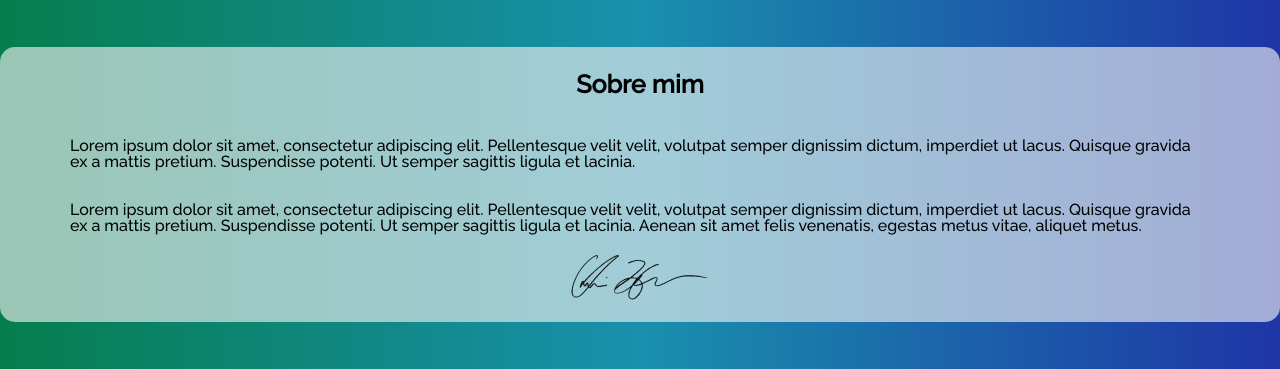
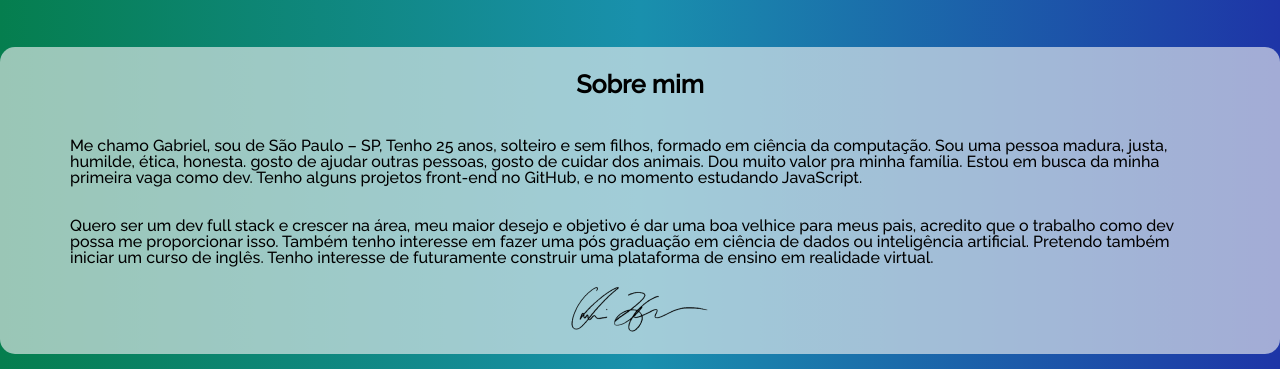
Before and after one commit to gabriellimaferreira/Portifolio, a plain HTML site: page index.html in a window 1280 px wide. Shown: the part 386-755 px from the top of the page. Drawn offline with nearby package versions, Linux system fonts and the light colour scheme.

Commit message:
Update index.html

```diff
--- a/index.html
+++ b/index.html
@@ -72,8 +72,8 @@
         <section class="about">
             <div class="about__container">
                 <h3 class="about__title">Sobre mim</h3>
-                <p class="about__paragraph">Lorem ipsum dolor sit amet, consectetur adipiscing elit. Pellentesque velit velit, volutpat semper dignissim dictum, imperdiet ut lacus. Quisque gravida ex a mattis pretium. Suspendisse potenti. Ut semper sagittis ligula et lacinia. </p>
-                <p class="about__paragraph">Lorem ipsum dolor sit amet, consectetur adipiscing elit. Pellentesque velit velit, volutpat semper dignissim dictum, imperdiet ut lacus. Quisque gravida ex a mattis pretium. Suspendisse potenti. Ut semper sagittis ligula et lacinia. Aenean sit amet felis venenatis, egestas metus vitae, aliquet metus.</p>
+                <p class="about__paragraph">Me chamo Gabriel, sou de São Paulo – SP, Tenho 25 anos, solteiro e sem filhos, formado em ciência da computação. Sou uma pessoa madura, justa, humilde, ética, honesta. gosto de ajudar outras pessoas, gosto de cuidar dos animais. Dou muito valor pra minha família. Estou em busca da minha primeira vaga como dev.  Tenho alguns projetos front-end no GitHub, e no momento estudando JavaScript. </p>
+                <p class="about__paragraph">Quero ser um dev full stack e crescer na área, meu maior desejo e objetivo é dar uma boa velhice para meus pais, acredito que o trabalho como dev possa me proporcionar isso. Também tenho interesse em fazer uma pós graduação em ciência de dados ou inteligência artificial. Pretendo também iniciar um curso de inglês. Tenho interesse de futuramente construir uma plataforma de ensino em realidade virtual.</p>
                 <!-- Caso queira colocar sua própria assinatura, insira aqui! -->
                 <img src="assets\icons\signature.png">
             </div>
```
